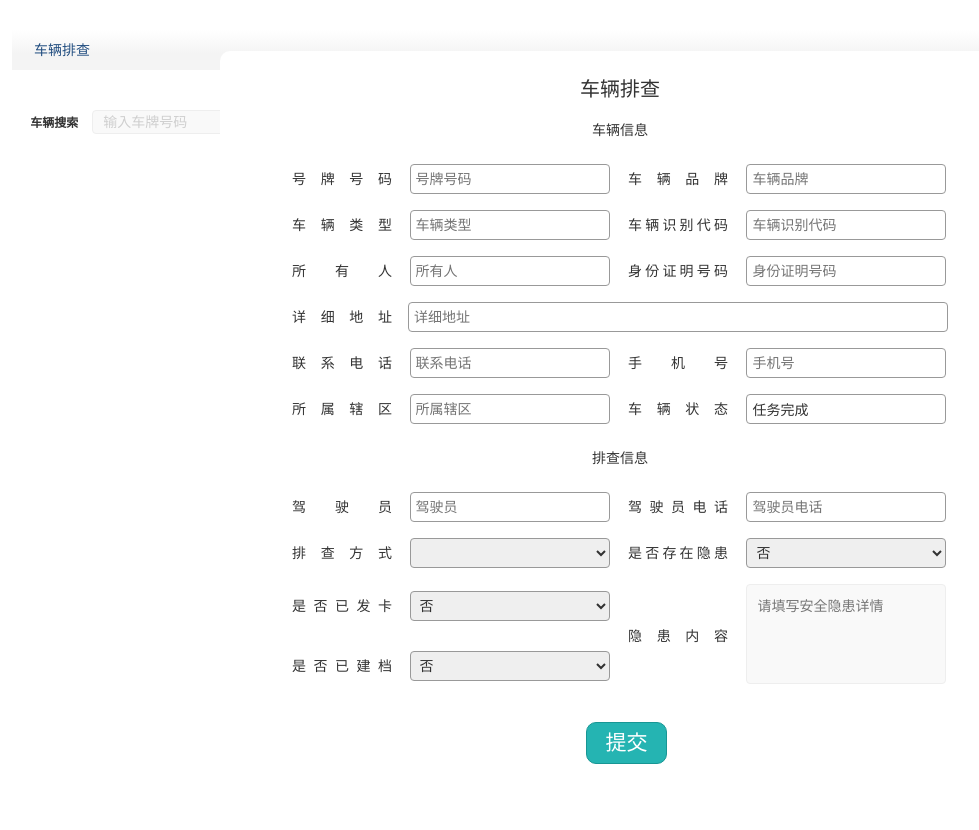
After one commit to fulado/yxtc, a Django app: page /check/ in a window 1280 px wide. The commit adds this page. Shown: the whole page, without its empty margins (20-999 px from the left). Run offline with Django 3.2, Linux system fonts and the light colour scheme; some libraries are stand-ins or nearby versions.

Commit message:
201806291932

```diff
--- /dev/null
+++ b/tj_van/conf/plist.txt
@@ -0,0 +1,4 @@
+Django==2.0.6
+Pillow==5.1.0
+PyMySQL==0.8.1
+pytz==2018.4
--- /dev/null
+++ b/tj_van/templates/check.html
@@ -0,0 +1,269 @@
+<!DOCTYPE html>
+<html>
+<head lang="en">
+    <meta charset="UTF-8">
+    <meta name="viewport"
+          content="width=device-width, user-scalable=no, initial-scale=1.0, maximum-scale=1.0, minimum-scale=1.0"/>
+    <meta http-equiv="X-UA-Compatible" content="IE=edge,chrome=1" />
+    <meta name="renderer" content="webkit|ie-comp|ie-stand">
+    <!-- 目前仅限360急速浏览 webkit:急速  ie-comp:ie兼容模式   ie-stand: ie标准模式 -->
+    <meta name="renderer" content="webkit">
+    <link rel="stylesheet" type="text/css" href="/static/css/bootstrap.min.css">
+    <link rel="stylesheet" type="text/css" href="/static/css/bootstrap-datetimepicker.min.css">
+    <link rel="stylesheet" type="text/css" href="/static/css/initial.css"/>
+    <link rel="stylesheet" type="text/css" href="/static/css/account_number.css"/>
+    <link rel="stylesheet" type="text/css" href="/static/css/modle.css"/>
+    <link rel="stylesheet" type="text/css" href="/static/css/paging.css"/>
+    <link rel="stylesheet" type="text/css" href="/static/css/darktooltip.css"/>
+
+    <style type="text/css">
+        .table_container .search_input select{
+            width: 150px;
+            height: 24px;
+            border-radius: 4px;
+            padding-left: 10px;
+            background-color: #f9f9f9;
+            border: solid 1px #eeeeee;
+            margin-right: 10px;
+            outline: none;
+        }
+
+        /* 模态框 */
+        .my-modal-dialog{
+            position: absolute;
+            top: 0; left: 0; bottom: 0; right: 0;
+            margin: auto;
+            width: 460px;
+            height: 698px;
+            display: none;
+        }
+
+        .my-modal-title{
+            text-align: center;
+            font-size: 20px;
+        }
+
+        .my-modal-body select,input{
+            width: 200px;
+            height: 30px;
+            padding-left: 5px;
+            border-radius: 4px;
+        }
+
+        .my-modal-body p{
+            text-align: center;
+        }
+
+        .my-modal-body table span{
+            text-align: justify;
+            text-align-last:justify;
+            display: inline-block;
+            width:100px;
+        }
+
+        .my-modal-body table,
+        .my-modal-body tr,
+        .my-modal-body td{
+            margin: auto;
+            padding: 8px;
+            text-align: center;
+        }
+
+        .my-modal-footer{
+            margin-top: 20px;
+        }
+        .my-modal-footer .btn{
+            margin-left: 0px;
+        }
+
+        .pop-up1 .btndiv input,.pop-up1 .btndiv button{
+         display: inline-block;
+         background-color: #25b4b2;
+         border: solid 1px #189694;
+         color: #fff;
+         margin-left: 160px;
+         background: #139b99;
+        }
+    </style>
+    <title></title>
+</head>
+<body>
+<div class="table_wrapper">
+    <div class="table_head">
+        <span>车辆排查</span>
+    </div>
+    <div class="table_container">
+        <div class="search_input">
+            <form action="/check" method="GET" style="display: inline-block;">
+                <label for="ss">车辆搜索</label>
+                <input type="text" placeholder="输入车牌号码" name="number" value="{{ number }}" id="ss"/>
+                <input type="submit" class="find_btn" value="查询" style="padding: 0px;"/>
+            </form>
+        </div>
+
+        <!-- 排查车辆 -->
+        <div class="pop-up modify-vehicle my-modal-dialog" style="width: 800px; display: inline-block;">
+            <div class="my-modal-title">
+                <p>车辆排查</p>
+            </div>
+            <div class="my-modal-body">
+                <form action="#" method="GET">
+                    <table>
+                        <tr>
+                            <td colspan="4"><p style="padding: 8px;">车辆信息</p></td>
+                        </tr>
+                        <tr>
+                            <td><span>号牌号码</span></td>
+                            <td>
+                                <input type="text" placeholder="号牌号码" value="{{ vehicle.number|default:'' }}">
+                            </td>
+                            <td><span>车辆品牌</span></td>
+                            <td>
+                                <input type="text" placeholder="车辆品牌" value="{{ vehicle.brand }}">
+                            </td>
+                        </tr>
+                        <tr>
+                            <td><span>车辆类型</span></td>
+                            <td>
+                                <input type="text" placeholder="车辆类型" value="{{ vehicle.v_type }}">
+                            </td>
+                            <td><span>车辆识别代码</span></td>
+                            <td>
+                                <input type="text" placeholder="车辆识别代码" value="{{ vehicle.vin }}">
+                            </td>
+                        </tr>
+                        <tr>
+                            <td><span>所有人</span></td>
+                            <td>
+                                <input type="text" placeholder="所有人" value="{{ vehicle.owner }}">
+                            </td>
+                            <td><span>身份证明号码</span></td>
+                            <td>
+                                <input type="text" placeholder="身份证明号码" value="{{ vehicle.p_id }}">
+                            </td>
+                        </tr>
+                        <tr>
+                            <td><span>详细地址</span></td>
+                            <td colspan="3">
+                                <input type="text" placeholder="详细地址" value="{{ vehicle.address }}" style="width: 540px;">
+                            </td>
+                        </tr>
+                        <tr>
+                            <td><span>联系电话</span></td>
+                            <td>
+                                <input type="text" placeholder="联系电话" value="{{ vehicle.phone|default:'' }}">
+                            </td>
+                            <td><span>手机号</span></td>
+                            <td>
+                                <input type="text" placeholder="手机号" value="{{ vehicle.mobile|default:'' }}">
+                            </td>
+                        </tr>
+                        <tr>
+                            <td><span>所属辖区</span></td>
+                            <td>
+                                <input type="text" placeholder="所属辖区" value="{{ vehicle.dept.dept_name }}">
+                            </td>
+                            <td><span>车辆状态</span></td>
+                            <td>
+                                <input type="text" placeholder="车辆状态" class="status"
+                                       value="{% if vehicle.status == 1 %}未排查{% elif vehicle.status == 2 %}任务办理中{% elif vehicle.status == 3 %}已排查{% else %}任务完成{% endif %}">
+                            </td>
+                        </tr>
+                        <tr>
+                            <td colspan="4"><p style="padding: 8px;">排查信息</p></td>
+                        </tr>
+                        <tr>
+                            <td><span>驾驶员</span></td>
+                            <td>
+                                <input type="text" name="driver" placeholder="驾驶员" value="{{ vehicle.driver|default:'' }}">
+                            </td>
+                            <td><span>驾驶员电话</span></td>
+                            <td>
+                                <input type="text" name="d_phone" placeholder="驾驶员电话" value="{{ vehicle.d_phone|default:'' }}">
+                            </td>
+                        </tr>
+                        <tr>
+                            <td><span>排查方式</span></td>
+                            <td>
+                                <select name="discovery" placeholder="请选择排查方式">
+                                    <option value="0" {% if vehicle.discovery == 0 %}selected{% endif %}></option>
+                                    <option value="1" {% if vehicle.discovery == 1 %}selected{% endif %}>路面排查</option>
+                                    <option value="2" {% if vehicle.discovery == 2 %}selected{% endif %}>源头排查</option>
+                                </select>
+                            </td>
+                            <td><span>是否存在隐患</span></td>
+                            <td>
+                                <select name="is_secure" placeholder="请选择是否存在安全隐患">
+                                    <option value="0" {% if vehicle.is_secure == 0 %}selected{% endif %}>否</option>
+                                    <option value="1" {% if vehicle.is_secure == 1 %}selected{% endif %}>是</option>
+                                </select>
+                            </td>
+                        </tr>
+                        <tr>
+                            <td><span>是否已发卡</span></td>
+                            <td>
+                                <select name="is_card" placeholder="请选择是否已发卡">
+                                    <option value="0" {% if vehicle.is_card == 0 %}selected{% endif %}>否</option>
+                                    <option value="1" {% if vehicle.is_card == 1 %}selected{% endif %}>是</option>
+                                </select>
+                            </td>
+                            <td rowspan="3"><span>隐患内容</span></td>
+                            <td rowspan="3">
+                                <textarea name="secure" id="reason" placeholder="请填写安全隐患详情" style="resize:none; border-radius: 4px; background-color: #f9f9f9;border: solid 1px #eeeeee;outline: none;padding: 10px;width:200px;height:100px">{{ vehicle.secure|default:'' }}</textarea>
+                            </td>
+                        </tr>
+                        <tr>
+                             <td><span>是否已建档</span></td>
+                            <td>
+                                <select name="is_archive" placeholder="请选择是否已建档">
+                                    <option value="0" {% if vehicle.is_archive == 0 %}selected{% endif %}>否</option>
+                                    <option value="1" {% if vehicle.is_archive == 1 %}selected{% endif %}>是</option>
+                                </select>
+                            </td>
+                        </tr>
+                    </table>
+                    <input type="hidden" name="vehicle_id" value="{{ vehicle.id }}">
+                    <div class="my-modal-footer">
+                        <div class="clickbtn" style="text-align: center;width: 800px">
+                            <button type="button" class="btn save">提交</button>
+                        </div>
+                    </div>
+                </form>
+            </div>
+        </div>
+    </div>
+</div>
+
+
+
+<div class="mask" style="display: none"></div>
+</body>
+<script type="text/javascript" src="/static/js/jquery-3.1.0.min.js"></script>
+<script type="text/javascript" src="/static/js/jquery-1.12.4.min.js"></script>
+<script type="text/javascript" src="/static/js/bootstrap.min.js"></script>
+<script type="text/javascript" src="/static/js/bootstrap-datetimepicker.min.js"></script>
+<script type="text/javascript" src="/static/js/bootstrap-datetimepicker.zh-CN.js"></script>
+<script type="text/javascript" src="/static/js/through.js"></script>
+<script type="text/javascript" src="/static/js/query.js"></script>
+<script type="text/javascript" src="/static/js/paging.js"></script>
+<script type="text/javascript" src="/static/js/md5.js"></script>
+<script type="text/javascript" src="/static/js/jquery.darktooltip.js"></script>
+
+<script type="text/javascript">
+    $(function() {
+        // 保存编辑车辆
+        $('.modify-vehicle .save').click(function() {
+
+            if ($('.modify-vehicle .status').val() != '未排查') {
+                alert('该车已提交过排查信息，不能再次提交')
+            }
+            else if (confirm('是否确认提交该车辆排查信息？')) {
+                $('.modify-vehicle form').prop('action', '/check_modify');
+                $('.modify-vehicle form').submit();
+                $('.modify-vehicle').hide();
+                $('.mask').hide();
+            }
+        });
+    });
+</script>
+</html>
--- a/tj_van/templates/vehicle.html
+++ b/tj_van/templates/vehicle.html
@@ -98,7 +98,7 @@
 <body>
 <div class="table_wrapper">
     <div class="table_head">
-        <span>车辆排查</span>
+        <span>车辆查询</span>
     </div>
     <div class="table_container">
         <div class="search_input">
@@ -132,8 +132,8 @@
                 <label for="pwd">排查状况</label>
                 <select name="status">
                     <option value="1" {% if status == 1 %}selected{% endif %}>未排查车辆</option>
-                    <option value="2" {% if status == 2 %}selected{% endif %}>待办理车辆</option>
-                    <option value="3" {% if status == 3 %}selected{% endif %}>办理完成车辆</option>
+                    <option value="2" {% if status == 3 %}selected{% endif %}>已排查理车辆</option>
+                    <option value="3" {% if status == 4 %}selected{% endif %}>任务完成车辆</option>
                     <option value="0" {% if status == 0 %}selected{% endif %}>全部车辆</option>
                 </select>
                 <label for="pwd">发卡状况</label>
--- a/tj_van/templates/verify.html
+++ b/tj_van/templates/verify.html
@@ -98,8 +98,8 @@
                 <label for="ss">车辆搜索</label>
                 <input type="text" placeholder="输入车牌号码" name="number" value="{{ number }}" id="ss"/>
                 <select name="status">
-                    <option value="2" {% if status == 2 %}selected{% endif %}>待办理车辆</option>
-                    <option value="3" {% if status == 3 %}selected{% endif %}>办理完成车辆</option>
+                    <option value="2" {% if status == 2 %}selected{% endif %}>任务待办车辆</option>
+                    <option value="4" {% if status == 4 %}selected{% endif %}>任务完成车辆</option>
                 </select>
                 <input type="submit" class="find_btn" value="查询" style="padding: 0px;"/>
             </form>
--- a/tj_van/tj_van_app/models.py
+++ b/tj_van/tj_van_app/models.py
@@ -37,7 +37,7 @@ class Vehicle(models.Model):
     c_time = models.DateTimeField(null=True, blank=True)  # 发卡时间
     a_time = models.DateTimeField(null=True, blank=True)  # 建档时间
     dept = models.ForeignKey(Dept, on_delete=models.CASCADE, null=True, blank=True)  # 所属支队
-    status = models.IntegerField(default=1, null=True, blank=True)  # 车辆状态: 1-未排查, 2-办理中, 3-办理完成
+    status = models.IntegerField(default=1, null=True, blank=True)  # 车辆状态: 1-未排查, 2-任务办理中, 3-已排查, 4-任务完成
     secure = models.CharField(max_length=200, null=True, blank=True)  # 隐患内容
     is_secure = models.BooleanField(default=False)  # 是否存在安全隐患
 
--- a/tj_van/tj_van_app/urls.py
+++ b/tj_van/tj_van_app/urls.py
@@ -16,5 +16,7 @@ urlpatterns = [
     path('account_delete/', views.account_delete),
     path('is_user_exist/', views.is_user_exist),
     path('statistic/', views.statistic),
+    path('check/', views.check),
+    path('check_modify/', views.check_modify),
     path('', views.login),
 ]
--- a/tj_van/tj_van_app/views.py
+++ b/tj_van/tj_van_app/views.py
@@ -160,7 +160,7 @@ def account(request):
     return render(request, 'account.html', context)
 
 
-# 显示审核页面
+# 显示任务办理页面
 @login_check
 def verify(request):
     # 获取session中的user_id,
@@ -179,7 +179,9 @@ def verify(request):
     status = int(request.GET.get('status', 2))
 
     # 根据不同状态过滤车辆
-    if status != 0:
+    if status == 2:
+        vehicle_list = vehicle_list.filter(status__in=[2, 3])
+    else:
         vehicle_list = vehicle_list.filter(status=status)
 
     # 获取车辆搜索信息
@@ -267,10 +269,10 @@ def vehicle_modify(request):
     vehicle_id = request.GET.get('vehicle_id', '')
     driver = request.GET.get('driver', '')
     d_phone = request.GET.get('d_phone', '')
-    discovery = request.GET.get('discovery', '0')
-    is_card = request.GET.get('is_card', '0')
-    is_archive = request.GET.get('is_archive', '0')
-    is_secure = request.GET.get('is_secure', '0')
+    discovery = int(request.GET.get('discovery', '0'))
+    is_card = int(request.GET.get('is_card', '0'))
+    is_archive = int(request.GET.get('is_archive', '0'))
+    is_secure = int(request.GET.get('is_secure', '0'))
     secure = request.GET.get('secure', '')
 
     d_dept_id = request.session.get('user_id', '')
@@ -281,13 +283,25 @@ def vehicle_modify(request):
         car.driver = driver
         car.d_phone = d_phone
         car.discovery = discovery
-        car.is_card = is_card
-        car.is_archive = is_archive
         car.is_secure = is_secure
         car.secure = secure
-        car.status = 2
         car.d_time = time.strftime('%Y-%m-%d %H:%M:%S', time.localtime())
         car.d_dept_id = d_dept_id
+
+        if is_card == 1 and car.is_card == 0:
+            car.is_card = is_card
+            car.c_time = time.strftime('%Y-%m-%d %H:%M:%S', time.localtime())
+
+        if is_archive == 1 and car.is_archive == 0:
+            car.is_archive = is_archive
+            car.a_time = time.strftime('%Y-%m-%d %H:%M:%S', time.localtime())
+
+        if is_card == 1 and is_archive == 1 and is_secure == 0:
+            car.status = 4
+        elif is_card == 1 and is_archive == 1 and is_secure == 1:
+            car.status = 3
+        else:
+            car.status = 2
 
         car.save()
     except Exception as e:
@@ -335,8 +349,12 @@ def verify_modify(request):
             car.is_archive = is_archive
             car.a_time = time.strftime('%Y-%m-%d %H:%M:%S', time.localtime())
 
-        if is_card and is_archive and not is_secure:
+        if is_card == 1 and is_archive == 1 and is_secure == 0:
+            car.status = 4
+        elif is_card == 1 and is_archive == 1 and is_secure == 1:
             car.status = 3
+        else:
+            car.status = 2
 
         car.save()
     except Exception as e:
@@ -477,8 +495,8 @@ def statistic(request):
         c_total = Vehicle.objects.filter(dept_id=dept.id).count()
         c_archive = Vehicle.objects.filter(dept_id=dept.id).filter(is_archive=True).count()
         c_card = Vehicle.objects.filter(dept_id=dept.id).filter(is_card=True).count()
-        c_dis_src = Vehicle.objects.filter(dept_id=dept.id).filter(discovery=2).count()
-        c_dis_rod = Vehicle.objects.filter(dept_id=dept.id).filter(discovery=1).count()
+        c_dis_src = Vehicle.objects.filter(d_dept_id=dept.id).filter(discovery=2).count()
+        c_dis_rod = Vehicle.objects.filter(d_dept_id=dept.id).filter(discovery=1).count()
 
         # 加入返回数据列表
         data_list.append((dept_name, c_total, c_archive, c_card, c_dis_src, c_dis_rod))
@@ -486,3 +504,85 @@ def statistic(request):
     context = {'data_list': data_list}
 
     return render(request, 'statistic.html', context)
+
+
+# 显示车辆排查页面
+def check(request):
+    # 查询所有车辆数据
+    vehicle_list = Vehicle.objects.all().order_by('id')
+
+    # 获取车辆搜索信息
+    number = request.GET.get('number', '')
+
+    # 在结果集中搜索包含搜索信息的车辆, 车辆搜索功能不完善, 指数如车牌号,不要输入号牌所在地
+    if number != '':
+        try:
+            vehicle_info = vehicle_list.get(number__contains=number)
+        except Exception as e:
+            print(e)
+            context = {'number': number}
+        else:
+            context = {'vehicle': vehicle_info, 'number': number}
+
+        # 保存当前页面状态到session
+        request.session['number'] = number
+
+        return render(request, 'check.html', context)
+    else:
+        return render(request, 'check.html')
+
+
+# 从车辆排查页面提交车辆排查信息
+def check_modify(request):
+    # 获取用户提交的车辆信息
+    vehicle_id = request.GET.get('vehicle_id', '')
+    driver = request.GET.get('driver', '')
+    d_phone = request.GET.get('d_phone', '')
+    discovery = int(request.GET.get('discovery', '0'))
+    is_card = int(request.GET.get('is_card', '0'))
+    is_archive = int(request.GET.get('is_archive', '0'))
+    is_secure = int(request.GET.get('is_secure', '0'))
+    secure = request.GET.get('secure', '')
+
+    d_dept_id = request.session.get('user_id', '')
+
+    try:
+        # 根据id查询车辆
+        car = Vehicle.objects.get(id=vehicle_id)
+        car.driver = driver
+        car.d_phone = d_phone
+        car.discovery = discovery
+        car.is_secure = is_secure
+        car.secure = secure
+        car.d_time = time.strftime('%Y-%m-%d %H:%M:%S', time.localtime())
+        car.d_dept_id = d_dept_id
+
+        if is_card == 1 and car.is_card == 0:
+            car.is_card = is_card
+            car.c_time = time.strftime('%Y-%m-%d %H:%M:%S', time.localtime())
+
+        if is_archive == 1 and car.is_archive == 0:
+            car.is_archive = is_archive
+            car.a_time = time.strftime('%Y-%m-%d %H:%M:%S', time.localtime())
+
+        if is_card == 1 and is_archive == 1 and is_secure == 0:
+            car.status = 4
+        elif is_card == 1 and is_archive == 1 and is_secure == 1:
+            car.status = 3
+        else:
+            car.status = 2
+
+        print(is_card)
+        print(is_archive)
+        print(is_secure)
+        print(car.status)
+
+        car.save()
+    except Exception as e:
+        print(e)
+
+    # 构建返回url
+    number = request.session.get('number', '')
+    url = '/check?number=%s' % number
+
+    return HttpResponseRedirect(url)
```
Also changed, not shown: tj_van/conf/uwsgi.ini (added, +15 -0 lines), tj_van/templates/main.html (+5 -3 lines), tj_van/templates/statistic.html (+41 -0 lines), 4 other files.
